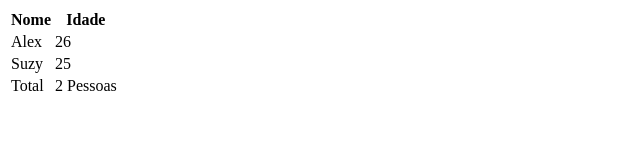
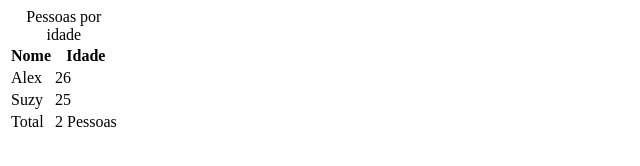
Before and after one commit to alexandree97/projeto-tabela, a plain HTML site: page exemplo/index.html in a window 1280 px wide. Shown: the whole page, without its empty margins (0-640 px from the left). Drawn offline with Linux system fonts and the light colour scheme.

Commit message:
Update index.html

```diff
--- a/exemplo/index.html
+++ b/exemplo/index.html
@@ -7,6 +7,8 @@
 </head>
 <body>
         <table>
+
+            <caption>Pessoas por idade</caption>
             <thead>
                 <tr>
                     <th>Nome</th>
```
